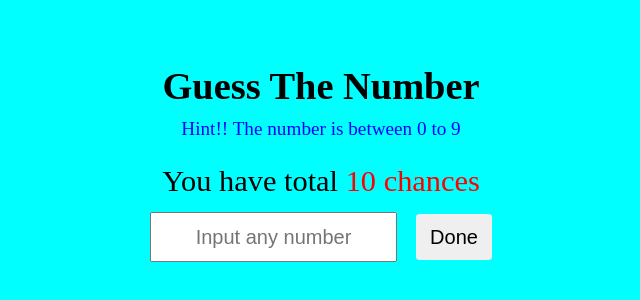
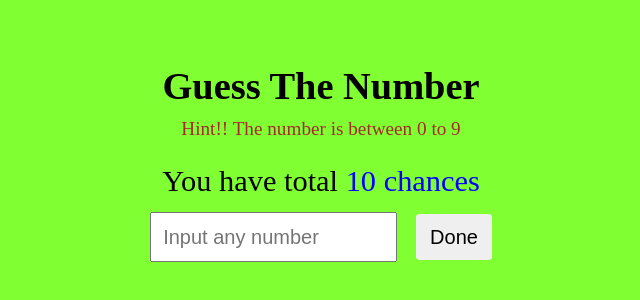
Before and after one commit to coder2003shubham/RandomNumberGame, a plain HTML site: page index.html in a window 1280 px wide. Shown: the part 222-522 px from the top of the page, without its empty margins (319-959 px from the left). Drawn offline with Linux system fonts and the light colour scheme.

Commit message:
Updated The UI
I change the UI and make the changes in the file

```diff
--- a/style.css
+++ b/style.css
@@ -11,14 +11,14 @@ body {
   justify-content: center;
   align-items: center;
   flex-wrap: wrap;
-  background-color: aqua;
+  background-color:#80FF33;
 }
 body h1 {
   margin-bottom: 10px;
   font-size: 3vw;
 }
 body .para {
-  color: blue;
+  color: brown;
   margin-bottom: 4px;
   font-size: 1.2rem;
 }
@@ -33,7 +33,7 @@ body .para {
   margin-bottom: 8px;
 }
 .wrapper .chanceleft p span {
-  color: red;
+  color: blue;
 }
 .wrapper .actualval {
   display: flex;
@@ -52,7 +52,7 @@ body .para {
 }
 .wrapper .input #txt {
   width: 65%;
-  text-align: center;
+  text-: center;
   padding: 0.7rem;
   font-size: 20px;
 }
@@ -74,7 +74,7 @@ body .para {
   justify-content: center;
   align-items: center;
   font-size: 2.5rem;
-  color: red;
+  color:#9C7FB8;
   display: none;
   margin-top: 10px;
 }
```
